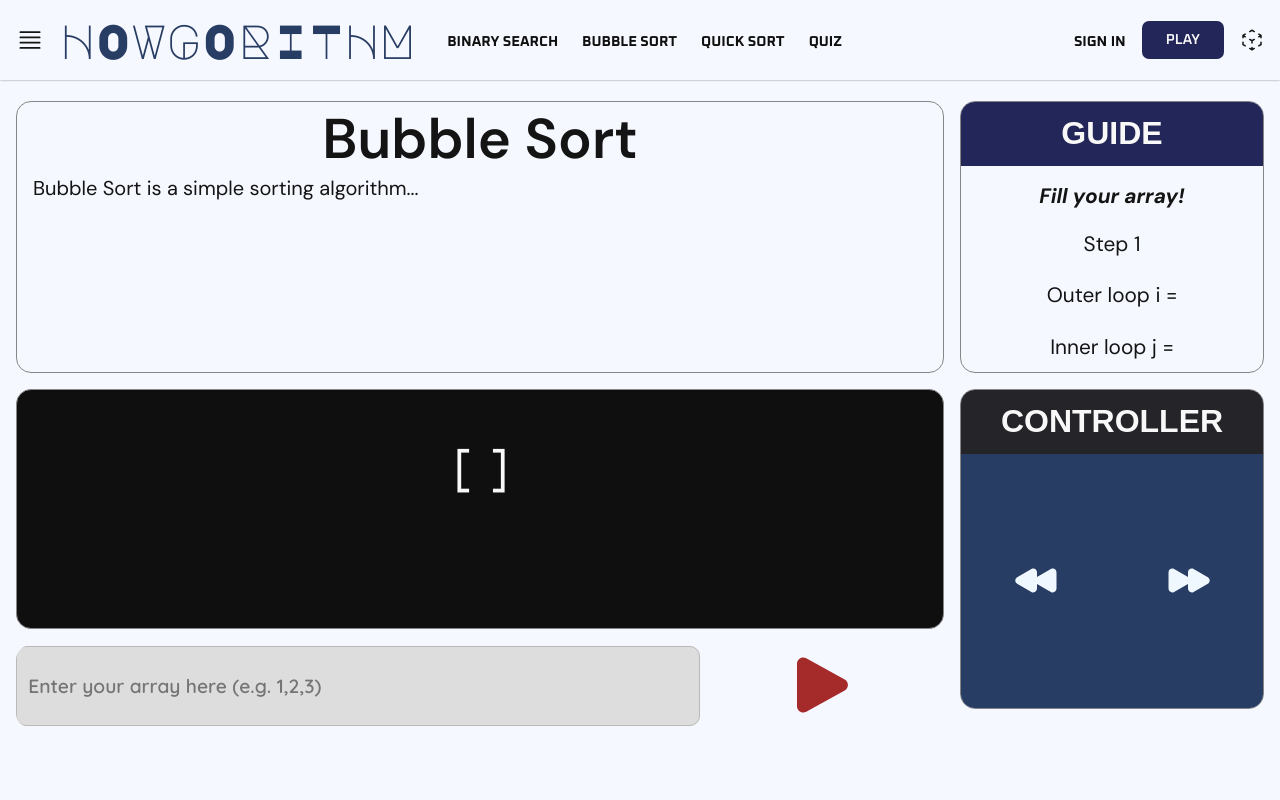
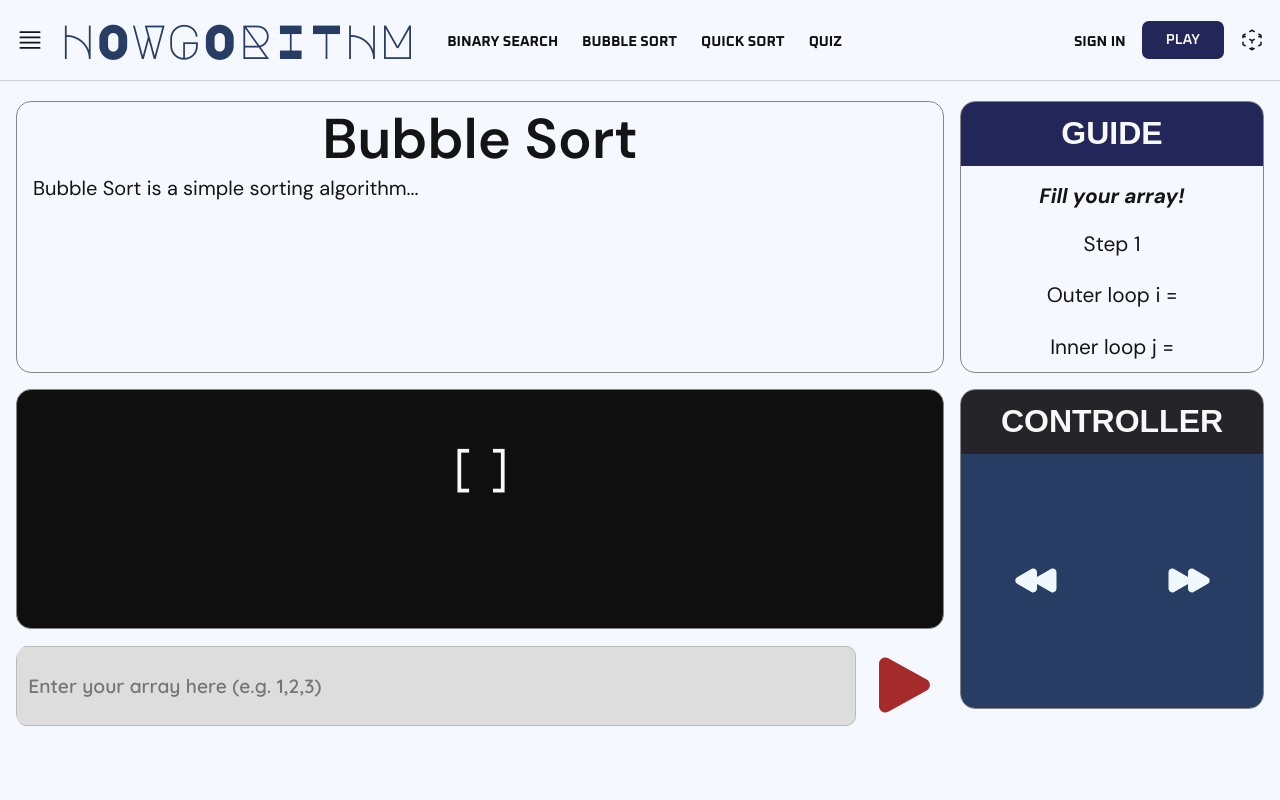
Before and after one commit to Reasondro/Howgorithm-Web, a React (Vite) app: page /bubble-sort in a window 1280 px wide. Shown: the top 800 px of the page. Built offline with nearby package versions, Linux system fonts and the light colour scheme; a web font is replaced by a local one.

Commit message:
"Fixed" colapsing css

```diff
--- a/src/components/Lab/Lab.css
+++ b/src/components/Lab/Lab.css
@@ -113,7 +113,6 @@
   display: grid;
   width: 100%;
   height: 100%;
-  grid-template-columns: 1fr auto;
   align-items: center;
   grid-column-gap: 0.5rem;
 }
--- a/src/pages/BinarySearch/BinarySearch.css
+++ b/src/pages/BinarySearch/BinarySearch.css
@@ -1,4 +1,4 @@
-.item4 form {
+.item4 > .binarySearchForm {
   grid-template-columns: 3fr 1fr auto;
 }
 
--- a/src/pages/BinarySearch/BinarySearch.tsx
+++ b/src/pages/BinarySearch/BinarySearch.tsx
@@ -244,7 +244,7 @@ export default function BinarySearch() {
           <p id="status-info">{resultMessage}</p>
         </section>
         <section className="item4">
-          <form onSubmit={handleSearch}>
+          <form onSubmit={handleSearch} className="binarySearchForm">
             <input
               type="text"
               id="user-input-array"
--- a/src/pages/BubbleSort/BubbleSort.css
+++ b/src/pages/BubbleSort/BubbleSort.css
@@ -1,3 +1,7 @@
+.item4 > .bubbleSortForm {
+  grid-template-columns: 1fr auto;
+}
+
 .active {
   animation: colorCycle 1s infinite;
   font-weight: bold;
--- a/src/pages/BubbleSort/BubbleSort.tsx
+++ b/src/pages/BubbleSort/BubbleSort.tsx
@@ -170,7 +170,7 @@ export default function BubbleSort() {
           <p id="status-info">{resultMessage}</p>
         </section>
         <section className="item4">
-          <form onSubmit={handleSort}>
+          <form onSubmit={handleSort} className="bubbleSortForm">
             <div id="user-input-array-wrapper">
               <input
                 id="user-input-array"
```
